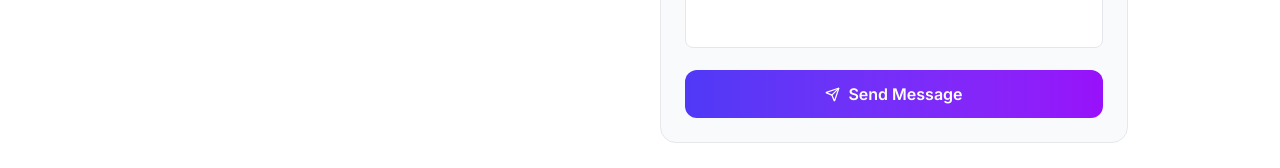
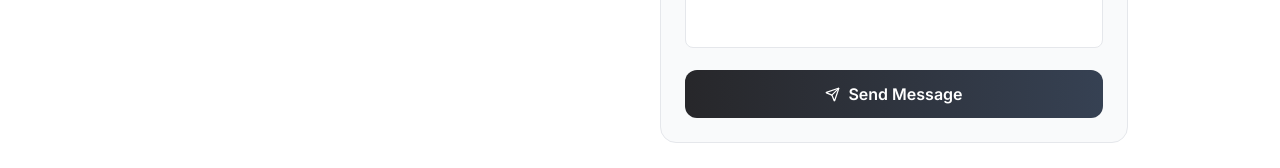
Before and after one commit to CharlesOsang017/portfolio_dev, a React (Vite) app in the folder client/: page / in a window 1280 px wide. Shown: the part 2473-2641 px from the top of the page. Built offline with nearby package versions, Linux system fonts and the light colour scheme; no server answers.

Commit message:
Update contact page

```diff
--- a/client/src/pages/PublicPortfolio.jsx
+++ b/client/src/pages/PublicPortfolio.jsx
@@ -477,8 +477,8 @@ const ContactSection = ({ contact }) => {
   };
 
   return (
-    <Section id="contact" className="py-24 bg-white dark:bg-gray-900">
-      <div className="max-w-5xl mx-auto px-4 sm:px-6">
+    <Section id="contact" className="py-24  dark:bg-black">
+      <div className="max-w-5xl  mx-auto px-4 sm:px-6">
         <div className="text-center mb-14">
           <div className="inline-flex items-center gap-2 text-indigo-600 dark:text-indigo-400 font-semibold text-sm mb-3">
             <Mail size={16} />
@@ -526,7 +526,7 @@ const ContactSection = ({ contact }) => {
           </div>
 
           {/* Right: form */}
-          <div className="bg-gray-50 dark:bg-gray-800 rounded-2xl border border-gray-200 dark:border-gray-700 p-6">
+          <div className="bg-gray-50 dark:bg-black rounded-2xl border border-gray-200 dark:border-gray-700 p-6">
             {sent ? (
               <div className="h-full flex flex-col items-center justify-center text-center py-12">
                 <div className="w-16 h-16 rounded-full bg-green-100 dark:bg-green-900/30 flex items-center justify-center mb-4">
@@ -585,7 +585,7 @@ const ContactSection = ({ contact }) => {
                 <button
                   type="submit"
                   disabled={sending}
-                  className="w-full flex items-center justify-center gap-2 py-3 bg-gradient-to-r from-indigo-600 to-purple-600 text-white font-semibold rounded-xl hover:opacity-90 active:scale-95 transition-all disabled:opacity-50"
+                  className="w-full flex items-center justify-center gap-2 py-3 bg-gradient-to-r from-zinc-800 to-gray-700 text-white font-semibold rounded-xl hover:opacity-90 active:scale-95 transition-all disabled:opacity-50 cursor-pointer"
                 >
                   <Send size={15} />
                   {sending ? 'Sending...' : 'Send Message'}
```
